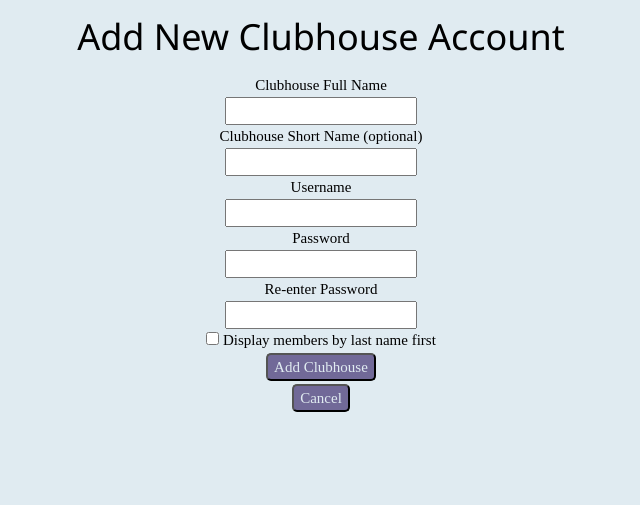
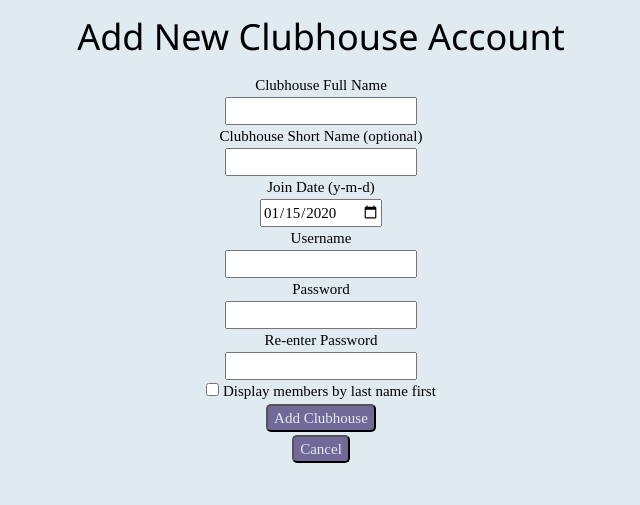
Before and after one commit to liwanlin41/Clubhouse, a Flask app: page /admin/addclubhouse in a window 1280 px wide. Shown: the part 226-731 px from the top of the page, without its empty margins (319-959 px from the left). Run offline with Flask 2, Linux system fonts and the light colour scheme; a user stored in the database is signed in; tables that the repository leaves empty hold one stand-in row (values such as "Sample post"); some web fonts are replaced.

Commit message:
better admin clubhouse editing

```diff
--- a/app/db.py
+++ b/app/db.py
@@ -101,6 +101,7 @@ def query_members():
     pass
 
 # register a new member, starts checked out by default
+# returns message, member id
 def add_member(club_id, update_dict):
     cursor = get_cursor()
     # insert blank row with just member_id
@@ -126,7 +127,7 @@ def add_member(club_id, update_dict):
 
     conn.commit()
     cursor.close()
-    return _l("Member added successfully.") # again could be more specific
+    return (_l("Member added successfully."), new_member_id) # again could be more specific
 
 # edit a member
 def edit_member(club_id, mem_id, update_dict):
@@ -270,7 +271,7 @@ def get_clubhouse_from_id(club_id, field="short_name"):
         query = """SELECT %s FROM clubhouses WHERE clubhouse_id = %%s""" % field
         cursor.execute(query, (club_id,))
     else: # select everything
-        cursor.execute("""SELECT full_name, short_name, display_by_last FROM clubhouses WHERE clubhouse_id = %s""", (club_id,))
+        cursor.execute("""SELECT full_name, short_name, join_date, display_by_last FROM clubhouses WHERE clubhouse_id = %s""", (club_id,))
     club_info = cursor.fetchall()
     conn.commit()
     cursor.close()
@@ -461,7 +462,7 @@ def update_password(id_num, password):
     cursor.close()
 
 # update clubhouse info given clubhouse id
-def update_club_names(club_id, full_name, short_name):
+def update_club_info(club_id, full_name, short_name):
     cursor = get_cursor()
     if len(full_name) > 0:
         cursor.execute("""UPDATE clubhouses
@@ -473,5 +474,11 @@ def update_club_names(club_id, full_name, short_name):
                             SET short_name = %s
                             WHERE clubhouse_id = %s""",
                             (short_name, club_id))
+    # join_date is mandatory on the add form
+#    if join_date and len(join_date) > 0:
+#        cursor.execute("""UPDATE clubhouses
+#                            SET join_date = %s
+#                            WHERE clubhouse_id = %s""",
+#                            (join_date, club_id))
     conn.commit()
     cursor.close()
--- a/app/forms.py
+++ b/app/forms.py
@@ -134,6 +134,7 @@ class ClubhouseManager:
 class ClubhouseAddForm(FlaskForm):
     full_name = StringField(_l('Clubhouse Full Name'), validators = [DataRequired()])
     short_name = StringField(_l('Clubhouse Short Name (optional)'))
+    join_date = DateField(_l('Join Date (y-m-d)'),format='%Y-%m-%d', validators = [DataRequired()])
     # TODO: set username and password lengths
     username = StringField(_l('Username'), validators = [Length(min=2)])
     password = PasswordField(_l('Password'), validators = [DataRequired()])
@@ -146,6 +147,7 @@ class ClubhouseAddForm(FlaskForm):
 class ClubhouseEditForm(FlaskForm):
     full_name = StringField(_l('Clubhouse Full Name'))
     short_name = StringField(_l('Clubhouse Short Name'))
+    join_date = DateField(_l('Join Date (y-m-d)'),format='%Y-%m-%d', validators = [Optional()])
     old_password = PasswordField(_l('Enter Current Password'))
     password = PasswordField(_l('New Password'))
     confirm = PasswordField(_l('Re-enter New Password'), validators = [EqualTo('password', message = _l("Passwords do not match."))])
@@ -159,12 +161,14 @@ class ClubhouseInfoHandler:
     def __init__(self,data):
         self.form = ClubhouseEditForm()
         # unpack data
-        full_name, short_name, display_by_last = data
+        full_name, short_name, join_date, display_by_last = data
         # prepopulate fields
         if full_name:
             self.form.full_name.render_kw = {'value': full_name}
         if short_name:
             self.form.short_name.render_kw = {'value': short_name}
+        if join_date:
+            self.form.join_date.render_kw = {'value': join_date, 'disabled': 'disabled'}
         if display_by_last:
             self.form.display_by_last = {'checked': display_by_last}
 
--- a/app/routes.py
+++ b/app/routes.py
@@ -79,7 +79,6 @@ def coord_view():
     # 0 is meant to be raw data, e.g. number of people on each day
     data_format = [(0, _l("Check-ins")), (1, _l("Time of day")), (2, _l("Day of week")), (3, _l("Statistics")), (4, _l("Number of Members"))]
     if request.method == 'POST':
-        # TODO: title the graph and update to getting checkins for a given clubhouse
         # extract relevant information
         cur_range = request.form['range']
         cur_format = request.form['format']
@@ -184,8 +183,9 @@ def create_member():
         if "cancel_btn" in request.form:
             return redirect('/clubhouse/members')
         elif form.validate_on_submit():
-            flash(_l(add_member(session['club_id'], convert_form_to_dict(request.form, ["csrf_token", "add_btn"]))))
-            # TODO: pull new member id for this GET request to work
+            message, added_mem_id = add_member(session['club_id'], convert_form_to_dict(request.form, ["csrf_token", "add_btn"]))
+            flash(message)
+            session['edit_member_id'] = added_mem_id
             return redirect('/clubhouse/editmember') # shows the posted data of newly created member
     return render_template('/clubhouse/edit.html', form=form, new_member=True)
 
@@ -314,8 +314,8 @@ def edit_clubhouse_info():
     if 'edit_club_id' not in session:
         # make this the admin password change page
         working_id = current_user.id # login id
-        # must take the form full_name, short_name, name_display
-        load_info = (None, None, None)
+        # must take the form full_name, short_name, join_date, name_display
+        load_info = (None, None, None, None)
         # require password
         require_password = True
     else:
@@ -323,7 +323,7 @@ def edit_clubhouse_info():
         working_id = get_user_id_from_club(session['edit_club_id'])
         club_info = get_clubhouse_from_id(session['edit_club_id'], field=None)
         # clubhouse preference name_display does not get changed here
-        load_info = club_info[:2] + (None,)
+        load_info = club_info[:3] + (None,)
         require_password = False
     handler = ClubhouseInfoHandler(load_info)
     form = handler.form
@@ -355,7 +355,11 @@ def edit_clubhouse_info():
             if len(request.form['password']) > 0:
                 update_password(working_id, request.form['password'])
             # update everything else
-            update_club_names(session['edit_club_id'], request.form['full_name'], request.form['short_name'])
+            # join_date should not get updated in practice
+#            join_date = None
+#            if 'join_date' in request.form: # in practice this should not happen
+#                join_date = request.form['join_date']
+            update_club_info(session['edit_club_id'], request.form['full_name'], request.form['short_name'])
             session.pop('edit_club_id') # remove club_id from memory
             flash(_l("Updated successfully."))
             return redirect('/admin/clubhouses')
@@ -365,6 +369,7 @@ def edit_clubhouse_info():
 @fresh_login_required(access="admin")
 def admin_clubhouses():
     form = ClubhouseAddForm()
+    form.join_date.render_kw = {'value': datetime.now().date()}
     if request.method == "POST":
         if "cancel_btn" in request.form: # cancel clubhouse add
             return redirect('/admin/clubhouses')
--- a/app/templates/admin/add.html
+++ b/app/templates/admin/add.html
@@ -19,6 +19,11 @@
 	{{ form.full_name(size=20) }}<br>
 	{{ form.short_name.label }}<br>
 	{{ form.short_name(size=20) }}<br>
+	{{ form.join_date.label }}<br>
+	{% for error in form.join_date.errors %}
+	<span style="color: red;">[{{ error }}]</span><br>
+	{% endfor %}
+	{{ form.join_date(size=20) }}<br>
 	{{ form.username.label }}<br>
 	{% for error in form.username.errors %}
 	<span style="color: red;">[{{ error }}]</span><br>
--- a/app/templates/admin/change.html
+++ b/app/templates/admin/change.html
@@ -23,6 +23,8 @@
 	{{ form.full_name(size=20) }}<br>
 	{{ form.short_name.label }}<br>
 	{{ form.short_name(size=20) }}<br>
+	{{ form.join_date.label }}<br>
+	{{ form.join_date(size=20) }}<br>
 	{% endif %}
 	{% if require_password %}
 	{{ form.old_password.label }}<br>
```
